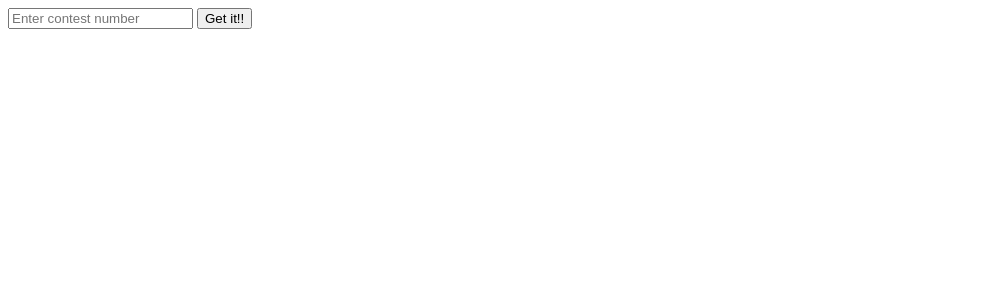
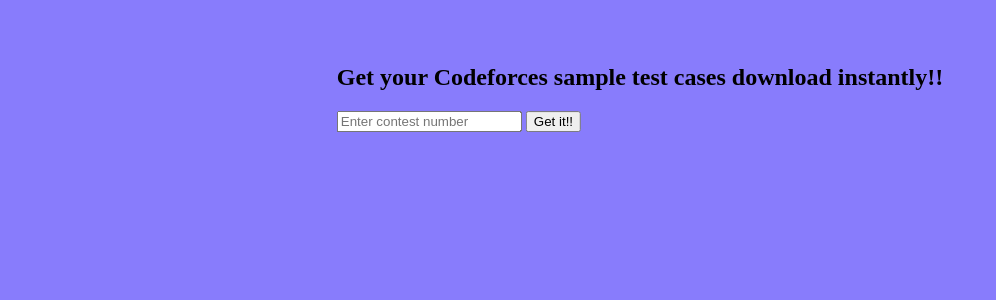
Before and after one commit to shellkore/cf-testcase-parser, a Flask app: page / in a window 1280 px wide. Shown: the top 300 px of the page, without its empty margins (0-996 px from the left). Run offline with Flask 2, Linux system fonts and the light colour scheme.

Commit message:
flask app completed

```diff
--- a/app.py
+++ b/app.py
@@ -1,11 +1,16 @@
-from flask import Flask,request,render_template
+from flask import Flask,request,render_template,url_for
 from testcaseParser import parser
 import os
+import shutil
 
 app = Flask(__name__)
 
 def makezip(contestNumber):
-	BASE_PATH = 'temp'
+	current_dir = os.getcwd()
+	source_dir = os.path.join(current_dir,'temp',contestNumber)
+	output_filename = os.path.join(current_dir,'static','zipfiles',contestNumber)
+	shutil.make_archive(output_filename, 'zip', source_dir)
+	print("Zip File Made")
 
 
 @app.route('/')
@@ -15,8 +20,9 @@ def index():
 @app.route('/download',methods=['POST'])
 def download():
 	contest = request.form['contest']
-	parser(contest)
-	# makezip(contest)
+	if not os.path.exists(f'static/zipfiles/{contest}.zip'):
+		parser(contest)
+		makezip(contest)
 	return render_template('download.html',contest = contest)
 
 
--- /dev/null
+++ b/static/css/base.css
@@ -0,0 +1,17 @@
+body {
+    height: 10em;
+    position: relative;
+    background-color: #887CFC; }
+
+div.container{
+    margin: 0;
+    position: absolute;
+    top: 50%;
+    left: 50%;
+    margin-right: -50%;
+    transform: translate(-50%, -50%) }
+
+button{
+	border-radius: 10%;
+	padding: 15px;
+}
--- a/templates/base.html
+++ b/templates/base.html
@@ -2,8 +2,14 @@
 <html>
 <head>
 	<title>TestCase-briefcase</title>
+	<link rel="stylesheet" type="text/css" href="{{url_for('static',filename='css/base.css')}}">
 </head>
 <body>
-{% block content %}{% endblock %}
+	<div class="container">
+		<div>
+			<h2>Get your Codeforces sample test cases download instantly!!</h2>
+		</div>
+		{% block content %}{% endblock %}
+	</div>
 </body>
 </html>
--- a/testcaseParser.py
+++ b/testcaseParser.py
@@ -31,10 +31,13 @@ def getQuestionCount(contestNum):
     return(numberOfQuestion)
 
 def parser(contestNumber):
+    current_dir = (os.getcwd())
+    folderName = os.path.join(current_dir,'temp',contestNumber)
+    if os.path.exists(folderName):
+        print('Requested item already exists!!')
+        return
     quesCount = getQuestionCount(contestNumber)
     print(f"Total number of questions are {quesCount}")
-    current_dir = (os.getcwd())
-    folderName = os.path.join(current_dir,'temp',contestNumber)
     os.mkdir(folderName)
     for i in range(quesCount):
         problemLevel = chr(ord('A')+i)
```
Also changed, not shown: templates/download.html (+7 -1 lines), 2 other files.
